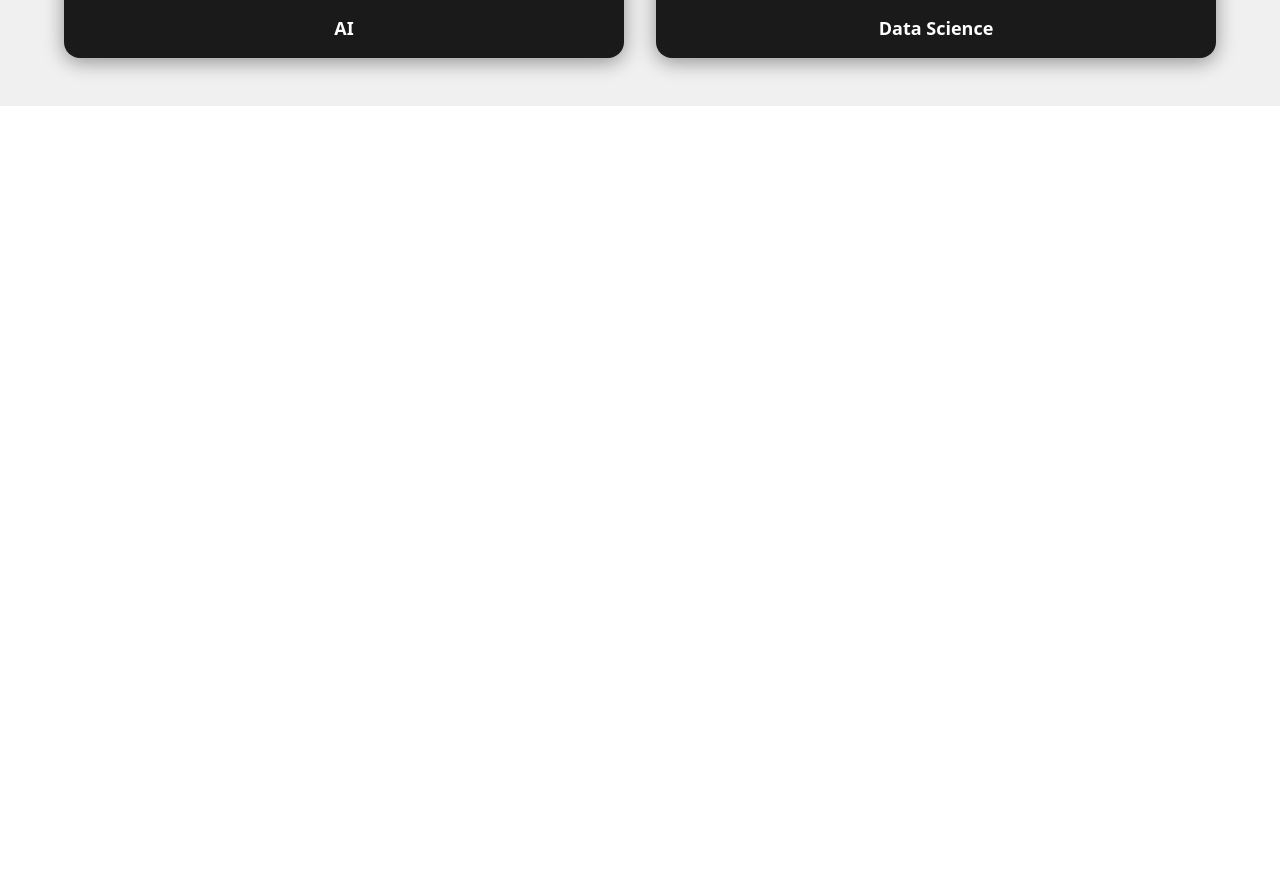
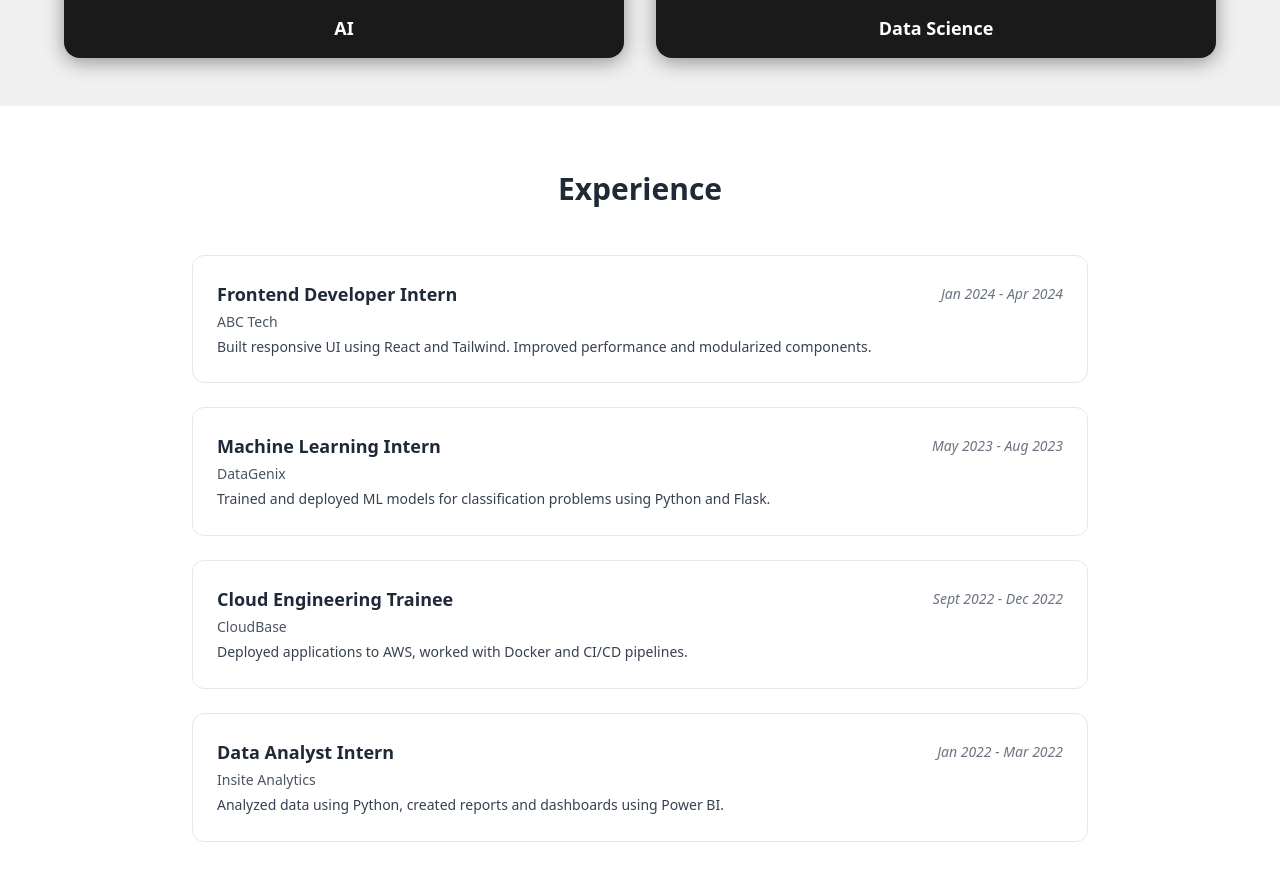
Before and after one commit to rustyonkeys/Portfolio_Website, a React (Vite) app: page / in a window 1280 px wide. Shown: the part 5144-6024 px from the top of the page. Before the commit the page ends 5250 px from the top, so only its background shows below. Built offline with nearby package versions, Linux system fonts and the light colour scheme; a web font is replaced by a local one.

Commit message:
Added Experience section

```diff
--- a/src/App.jsx
+++ b/src/App.jsx
@@ -4,6 +4,7 @@ import LampHero from './components/section/Hero';
 import Projects from './components/section/Project';
 import Certifications from './components/section/Certification';
 import TechStack from './components/section/Techstack';
+import Experience from './components/section/Experience';
 
 
 
@@ -15,6 +16,7 @@ function App() {
     <Projects />
     <TechStack />
     <Certifications />
+    <Experience />
     </>
 
   )
--- /dev/null
+++ b/src/components/section/Experience.jsx
@@ -0,0 +1,64 @@
+export default function Experience() {
+  const experiences = [
+    {
+      title: "Frontend Developer Intern",
+      company: "ABC Tech",
+      duration: "Jan 2024 - Apr 2024",
+      description:
+        "Built responsive UI using React and Tailwind. Improved performance and modularized components.",
+    },
+    {
+      title: "Machine Learning Intern",
+      company: "DataGenix",
+      duration: "May 2023 - Aug 2023",
+      description:
+        "Trained and deployed ML models for classification problems using Python and Flask.",
+    },
+    {
+      title: "Cloud Engineering Trainee",
+      company: "CloudBase",
+      duration: "Sept 2022 - Dec 2022",
+      description:
+        "Deployed applications to AWS, worked with Docker and CI/CD pipelines.",
+    },
+    {
+      title: "Data Analyst Intern",
+      company: "Insite Analytics",
+      duration: "Jan 2022 - Mar 2022",
+      description:
+        "Analyzed data using Python, created reports and dashboards using Power BI.",
+    },
+  ];
+
+  return (
+    <section className="w-full min-h-screen bg-white text-gray-900 px-4 py-16 flex items-center justify-center">
+      <div className="max-w-4xl w-full">
+        <h2 className="text-3xl font-bold text-center mb-12 font-sans text-gray-800">
+          Experience
+        </h2>
+
+        <div className="space-y-6">
+          {experiences.map((exp, idx) => (
+            <div
+              key={idx}
+              className="border border-gray-200 rounded-xl p-6 transition duration-300 ease-in-out hover:shadow-lg hover:border-gray-300 hover:bg-gray-50"
+            >
+              <div className="flex justify-between items-center mb-1">
+                <h3 className="text-lg font-semibold text-gray-800">
+                  {exp.title}
+                </h3>
+                <span className="text-sm text-gray-500 italic">
+                  {exp.duration}
+                </span>
+              </div>
+              <p className="text-sm text-gray-600 mb-1">{exp.company}</p>
+              <p className="text-sm text-gray-700 leading-relaxed">
+                {exp.description}
+              </p>
+            </div>
+          ))}
+        </div>
+      </div>
+    </section>
+  );
+}
```
